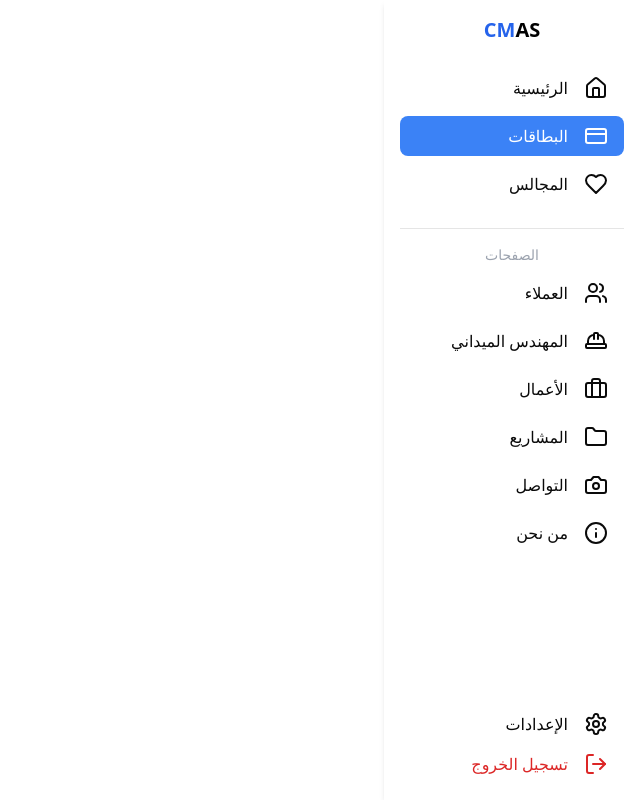
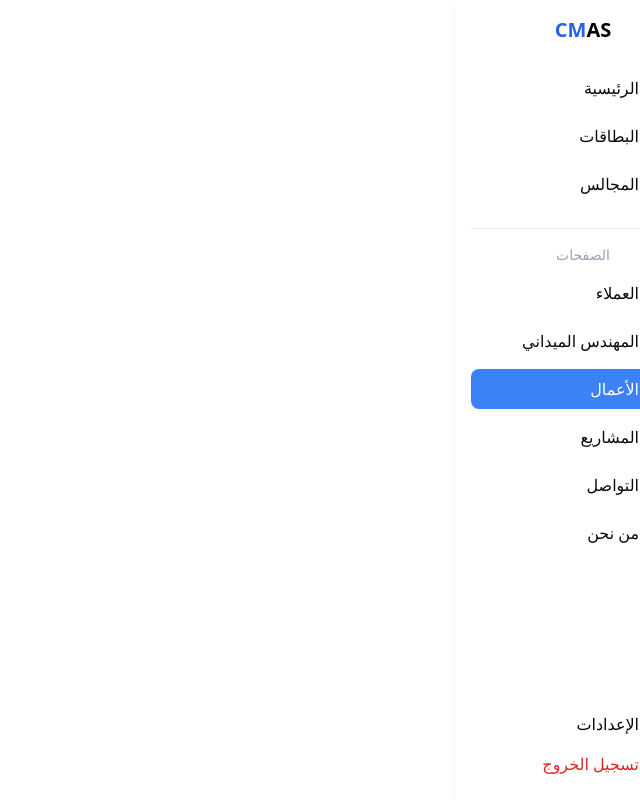
Before and after one commit to U-Apps/CMAS-Frontend, a React (Vite) app: page /pages/works in a window 1280 px wide. Shown: the whole page, without its empty margins (640-1280 px from the left). Built offline with nearby package versions, Linux system fonts and the light colour scheme; no server answers.

Commit message:
Update react-router-dom to version 7.4.0 and refactor component imports for better organization

```diff
--- a/package.json
+++ b/package.json
@@ -30,7 +30,7 @@
     "react-icons": "^5.4.0",
     "react-json-to-excel": "^1.0.8",
     "react-query": "^3.39.3",
-    "react-router-dom": "^7.1.3",
+    "react-router-dom": "^7.4.0",
     "recharts": "^2.15.0",
     "sonner": "^1.7.2",
     "tailwind-merge": "^3.0.1",
--- a/src/App.jsx
+++ b/src/App.jsx
@@ -3,19 +3,25 @@ import { Toaster } from "sonner";
 // import Clients from "./pages/client";
 // import Workers from "./pages/worker";
 import Sidebar from "./components/Sidebar/Sidebar";
+import { Routes, Route } from "react-router-dom";
+import Client from "./pages/client";
+// import Project from "./pages/project";
+// import SiteEngineer from "./pages/siteEngineer";
+import Worker from "./pages/worker";
 
 function App() {
   return (
-    <main>
+    <div className="flex">
       <Sidebar />
-      <div>
-        {/* <Routes> */}
-        {/* <Route path="/" element={<Navigate to="/worker" />} />
-          <Route path="/worker" element={<Workers />} /> */}
-        {/* </Routes> */}
+      <div className="flex-1 p-4">
+        <Routes>
+          <Route path="/pages/clients" element={<Client />} />
+          {/* <Route path="/pages/projects" element={<Project />} /> */}
+          {/* <Route path="/pages/site-engineer" element={<SiteEngineer />} /> */}
+          <Route path="/pages/works" element={<Worker />} />
+        </Routes>
       </div>
-      <Toaster richColors position="top-center" />
-    </main>
+    </div>
   );
 }
 
--- a/src/components/Sidebar/Sidebar.jsx
+++ b/src/components/Sidebar/Sidebar.jsx
@@ -1,5 +1,5 @@
 import { useState } from "react";
-import { Link } from "react-router-dom";
+import { NavLink } from "react-router-dom";
 import {
   Home,
   CreditCard,
@@ -16,7 +16,6 @@ import {
 } from "lucide-react";
 
 const Sidebar = () => {
-  const [active, setActive] = useState("البطاقات");
   const [isOpen, setIsOpen] = useState(true);
 
   const menuItems = [
@@ -26,12 +25,12 @@ const Sidebar = () => {
   ];
 
   const pages = [
-    { name: "العملاء", icon: Users, path: "/clients" },
-    { name: "المهندس الميداني", icon: HardHat, path: "/site-engineer" },
-    { name: "الأعمال", icon: Briefcase, path: "/works" },
-    { name: "المشاريع", icon: Folder, path: "/projects" },
-    { name: "التواصل", icon: Camera, path: "/contact" },
-    { name: "من نحن", icon: Info, path: "/about-us" },
+    { name: "العملاء", icon: Users, path: "/pages/clients" },
+    { name: "المهندس الميداني", icon: HardHat, path: "/pages/site-engineer" },
+    { name: "الأعمال", icon: Briefcase, path: "pages/works" },
+    { name: "المشاريع", icon: Folder, path: "pages/projects" },
+    { name: "التواصل", icon: Camera, path: "pages/contact" },
+    { name: "من نحن", icon: Info, path: "pages/about-us" },
   ];
 
   return (
@@ -53,18 +52,18 @@ const Sidebar = () => {
         </h1>
         <nav>
           {menuItems.map(({ name, icon: Icon, path }) => (
-            <Link
+            <NavLink
               to={path}
               key={name}
-              className={`flex items-center px-4 py-2 w-full text-right rounded-lg mb-2 ${
-                active === name ? "bg-blue-500 text-white" : "hover:bg-gray-200"
-              }`}
-              onClick={() => setActive(name)}
+              className={({ isActive }) =>
+                `flex items-center px-4 py-2 w-full text-right rounded-lg mb-2 ${
+                  isActive ? "bg-blue-500 text-white" : "hover:bg-gray-200"
+                }`
+              }
             >
-              <Icon className="ml-2" /> {/* الأيقونة على اليمين */}
-              {isOpen && <span className="mr-2">{name}</span>}{" "}
-              {/* النص على اليسار */}
-            </Link>
+              <Icon className="ml-2" />
+              {isOpen && <span className="mr-2">{name}</span>}
+            </NavLink>
           ))}
         </nav>
         <hr className="my-4" />
@@ -77,34 +76,43 @@ const Sidebar = () => {
         </span>
         <nav>
           {pages.map(({ name, icon: Icon, path }) => (
-            <Link
+            <NavLink
               to={path}
               key={name}
-              className="flex items-center px-4 py-2 w-full text-right rounded-lg mb-2 hover:bg-gray-200"
+              className={({ isActive }) =>
+                `flex items-center px-4 py-2 w-full text-right rounded-lg mb-2 ${
+                  isActive ? "bg-blue-500 text-white" : "hover:bg-gray-200"
+                }`
+              }
             >
-              <Icon className="ml-2" /> {/* الأيقونة على اليمين */}
-              {isOpen && <span className="mr-2">{name}</span>}{" "}
-              {/* النص على اليسار */}
-            </Link>
+              <Icon className="ml-2" />
+              {isOpen && <span className="mr-2">{name}</span>}
+            </NavLink>
           ))}
         </nav>
         <div className="mt-auto">
-          <Link
+          <NavLink
             to="/settings"
-            className="flex items-center px-4 py-2 w-full text-right rounded-lg hover:bg-gray-200"
+            className={({ isActive }) =>
+              `flex items-center px-4 py-2 w-full text-right rounded-lg ${
+                isActive ? "bg-blue-500 text-white" : "hover:bg-gray-200"
+              }`
+            }
           >
-            <Settings className="ml-2" /> {/* الأيقونة على اليمين */}
-            {isOpen && <span className="mr-2">الإعدادات</span>}{" "}
-            {/* النص على اليسار */}
-          </Link>
-          <Link
+            <Settings className="ml-2" />
+            {isOpen && <span className="mr-2">الإعدادات</span>}
+          </NavLink>
+          <NavLink
             to="/logout"
-            className="flex items-center px-4 py-2 w-full text-right rounded-lg hover:bg-gray-200 text-red-600"
+            className={({ isActive }) =>
+              `flex items-center px-4 py-2 w-full text-right rounded-lg text-red-600 ${
+                isActive ? "bg-red-500 text-white" : "hover:bg-gray-200"
+              }`
+            }
           >
-            <LogOut className="ml-2" /> {/* الأيقونة على اليمين */}
-            {isOpen && <span className="mr-2">تسجيل الخروج</span>}{" "}
-            {/* النص على اليسار */}
-          </Link>
+            <LogOut className="ml-2" />
+            {isOpen && <span className="mr-2">تسجيل الخروج</span>}
+          </NavLink>
         </div>
       </div>
     </div>
--- a/src/components/worker/FormWorker.jsx
+++ b/src/components/worker/FormWorker.jsx
@@ -1,10 +1,10 @@
 /* eslint-disable react/prop-types */
 import { useForm } from "react-hook-form";
 import { zodResolver } from "@hookform/resolvers/zod";
-import FieldInput from "../FieldInput";
+import FieldInput from "../ui/FieldInput";
 import { useRegisterWorker } from "../../queries/workerQuery";
 // import FieldSelect from "../FieldSelect";
-import FieldRadio from "../FieldRadio";
+import FieldRadio from "../ui/FieldRadio";
 import { useGetWorkerSpecialties } from "@/queries/workerSpecialtiesQuery";
 import { useEffect, useState } from "react";
 
--- a/src/components/worker/UpdateWorker.jsx
+++ b/src/components/worker/UpdateWorker.jsx
@@ -2,10 +2,10 @@
 import { useForm } from "react-hook-form";
 import { zodResolver } from "@hookform/resolvers/zod";
 import { useEffect, useState } from "react";
-import FieldInput from "../FieldInput";
+import FieldInput from "../ui/FieldInput";
 import { useUpdateWorker } from "../../queries/workerQuery";
 // import FieldSelect from "../FieldSelect";
-import FieldRadio from "../FieldRadio";
+import FieldRadio from "../ui/FieldRadio";
 import { useGetWorkerSpecialties } from "@/queries/workerSpecialtiesQuery";
 // import { useGetWorkerSpecialties } from "../../queries/workerSpecialtiesQuery";
 // import WorkerSpecialties from "./WorkerSpecialties";
--- a/src/pages/worker.jsx
+++ b/src/pages/worker.jsx
@@ -7,7 +7,7 @@ import { workerSchema } from "../validations/worker.schema";
 import DeleteWorker from "../components/worker/DeleteWorker";
 import SearchInput from "../components/ui/SearchInput";
 import { useEffect, useRef, useState } from "react";
-import WorkersTable from "../components/worker/WorkersTable";
+// import WorkersTable from "../components/worker/WorkersTable";
 
 const Workers = () => {
   const {
@@ -24,7 +24,7 @@ const Workers = () => {
   const [searchTerm, setSearchTerm] = useState("");
   const [debouncedSearch, setDebouncedSearch] = useState("");
   const [isAvailable, setisAvailable] = useState(null);
-  const inputRef = useRef(null);
+  //   const inputRef = useRef(null);
   console.log(selectedWorker);
   useEffect(() => {
     const timer = setTimeout(() => {
--- a/src/store/index.js
+++ b/src/store/index.js
@@ -3,7 +3,7 @@ import createClientSlice from "./client-slice";
 import { persist } from "zustand/middleware";
 import createModalSlice from "./modal-slice";
 import createWorkerSlice from "./worker-slice";
-import { createSiteEngineerSlice } from './siteEnginer-slice';
+import { createSiteEngineerSlice } from "./siteEngineer/siteEnginer-slice";
 
 const useStore = create(
   persist(
```
Also changed, not shown: 1 other file (tests, documents, lock files or other folders).
